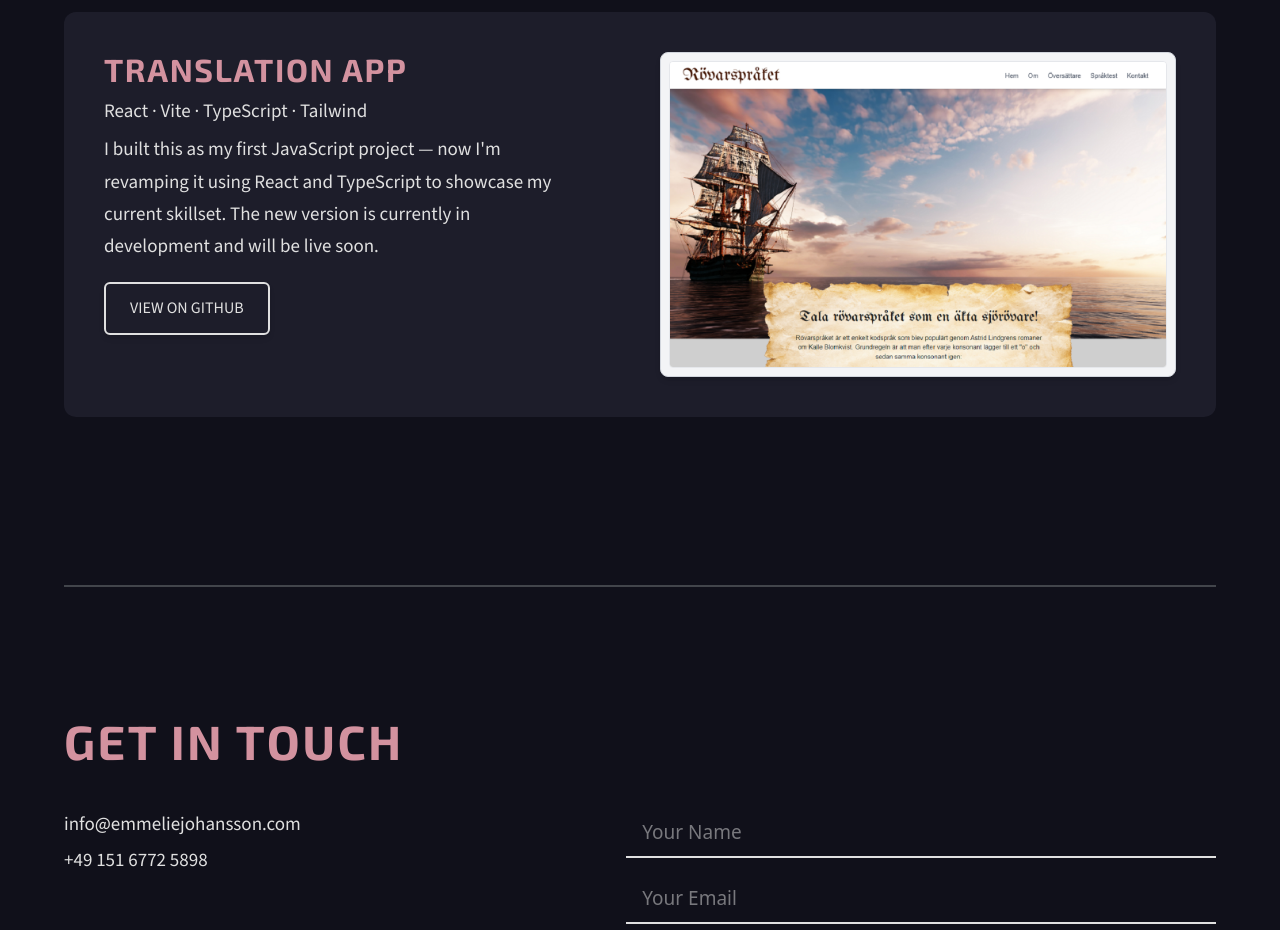
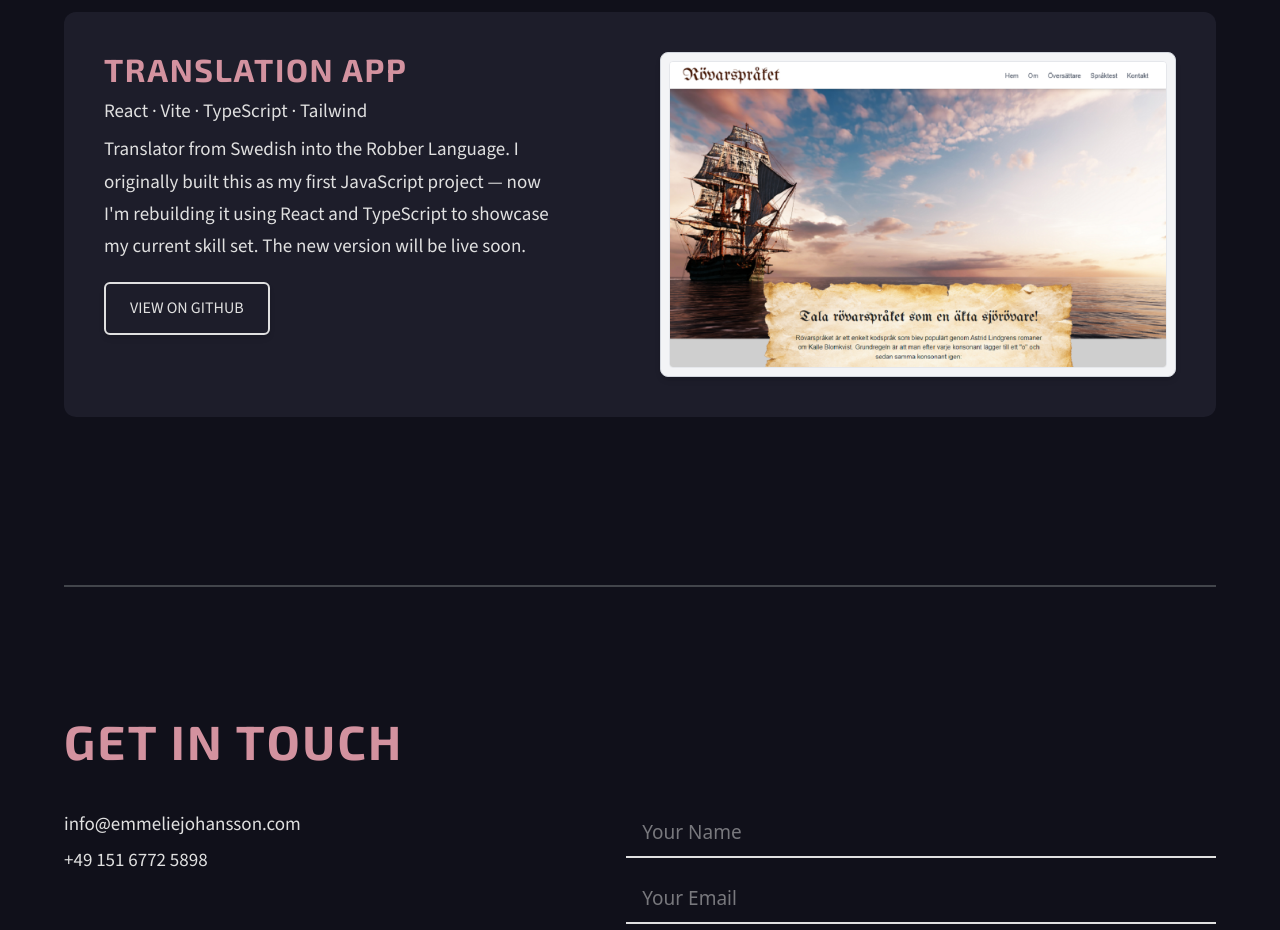
Before and after one commit to Emmelie83/PortfolioReact, a React (Vite) app: page / in a window 1280 px wide. Shown: the part 4920-5850 px from the top of the page. Built offline with nearby package versions, Linux system fonts and the light colour scheme.

Commit message:
Change Robber Language text

```diff
--- a/src/modules/Projects.tsx
+++ b/src/modules/Projects.tsx
@@ -39,7 +39,7 @@ const projects: ProjectProps[] = [
 		reverse: true,
 		address: "https://github.com/Emmelie83/RobberLanguageTranslator",
 		description:
-			"I built this as my first JavaScript project — now I'm revamping it using React and TypeScript to showcase my current skillset. The new version is currently in development and will be live soon.",
+			"Translator from Swedish into the Robber Language. I originally built this as my first JavaScript project — now I'm rebuilding it using React and TypeScript to showcase my current skill set. The new version will be live soon.",
 	},
 ];
 
```
